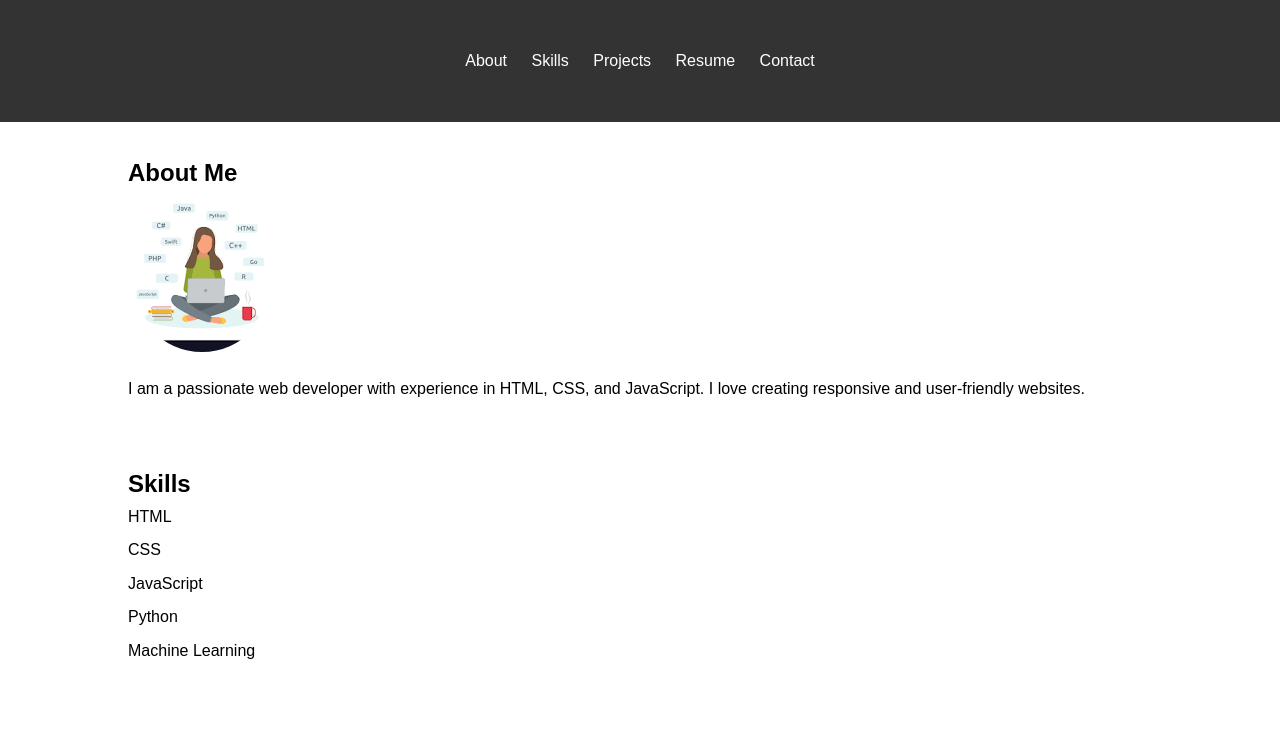
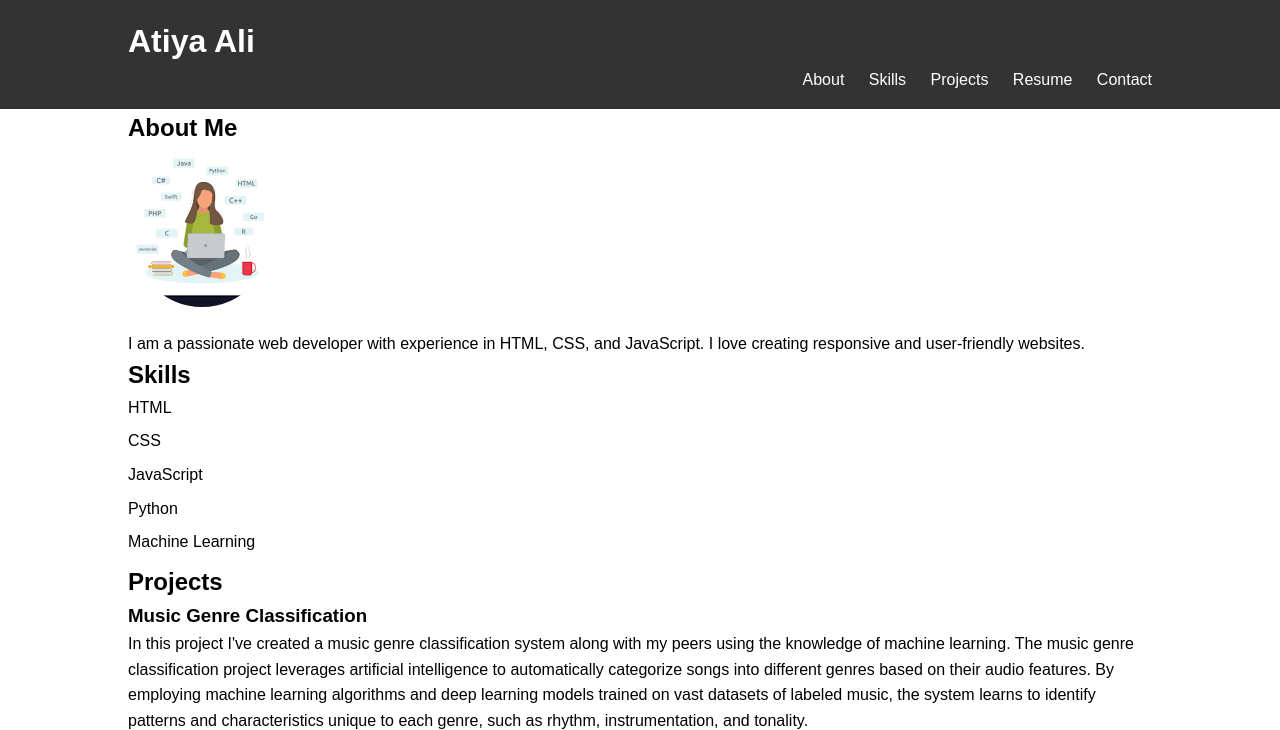
Before and after one commit to Atiya-Ali/CODSOFT, a plain HTML site: page L1task1.html in a window 1280 px wide. Shown: the top 730 px of the page. Drawn offline with Linux system fonts and the light colour scheme.

Commit message:
updated my code

```diff
--- a/L1task1.html
+++ b/L1task1.html
@@ -11,7 +11,10 @@
     <!-- Header Section -->
     <header>
         <div class="container">
-            <nav>
+            <div class="header-left">
+                <h1>Atiya Ali</h1>
+            </div>
+            <nav class="header-right">
                 <ul>
                     <li><a href="#about">About</a></li>
                     <li><a href="#skills">Skills</a></li>
--- a/styles.css
+++ b/styles.css
@@ -1,66 +1,94 @@
+/* Resetting default styles */
 * {
     margin: 0;
     padding: 0;
     box-sizing: border-box;
 }
+
+/* Body styles */
 body {
     font-family: Arial, sans-serif;
     line-height: 1.6;
 }
+
+/* Header styles */
 header {
     background-color: #333;
     color: #fff;
-    text-align: center;
     padding: 1rem 0;
+}
+
+.container {
+    width: 80%;
+    margin: auto;
+}
+
+.header-content {
     display: flex;
     justify-content: space-between;
     align-items: center;
 }
-header h1 {
-    margin-left: 20px;
+
+.header-left h1 {
+    margin: 0;
 }
-header nav ul {
+
+.header-right ul {
+    list-style: none;
+    padding: 0;
+    margin: 0;
+    text-align: right; /* Align navigation to the right */
+}
+
+.header-right ul li {
     display: inline;
+    margin-left: 20px; /* Adjust spacing between menu items */
 }
-header nav ul li {
-    display: inline;
-    margin-right: 20px;
+
+.header-right ul li:first-child {
+    margin-left: 0; /* Remove margin from first menu item */
 }
-header nav ul li:last-child {
-    margin-right: 0;
-}
-header nav ul li a {
+
+.header-right ul li a {
     color: #fff;
     text-decoration: none;
 }
-header nav ul li a:hover {
+
+.header-right ul li a:hover {
     text-decoration: underline;
 }
-.container {
-    width: 80%;
-    margin: auto;
-    padding: 2rem 0;
-}
+
+/* About section styles */
 #about img {
     max-width: 100%;
     border-radius: 50%;
     margin-bottom: 1rem;
 }
+
+/* Skills section styles */
 #skills ul {
     list-style-type: none;
 }
+
 #skills li {
     margin-bottom: .5rem;
 }
+
+/* Projects section styles */
 .project {
     margin-bottom: 2rem;
 }
+
 .project img {
     max-width: 100%;
 }
+
+/* Contact section styles */
 #contact p {
     margin-bottom: .5rem;
 }
+
+/* Footer styles */
 footer {
     background-color: #333;
     color: #fff;
```
